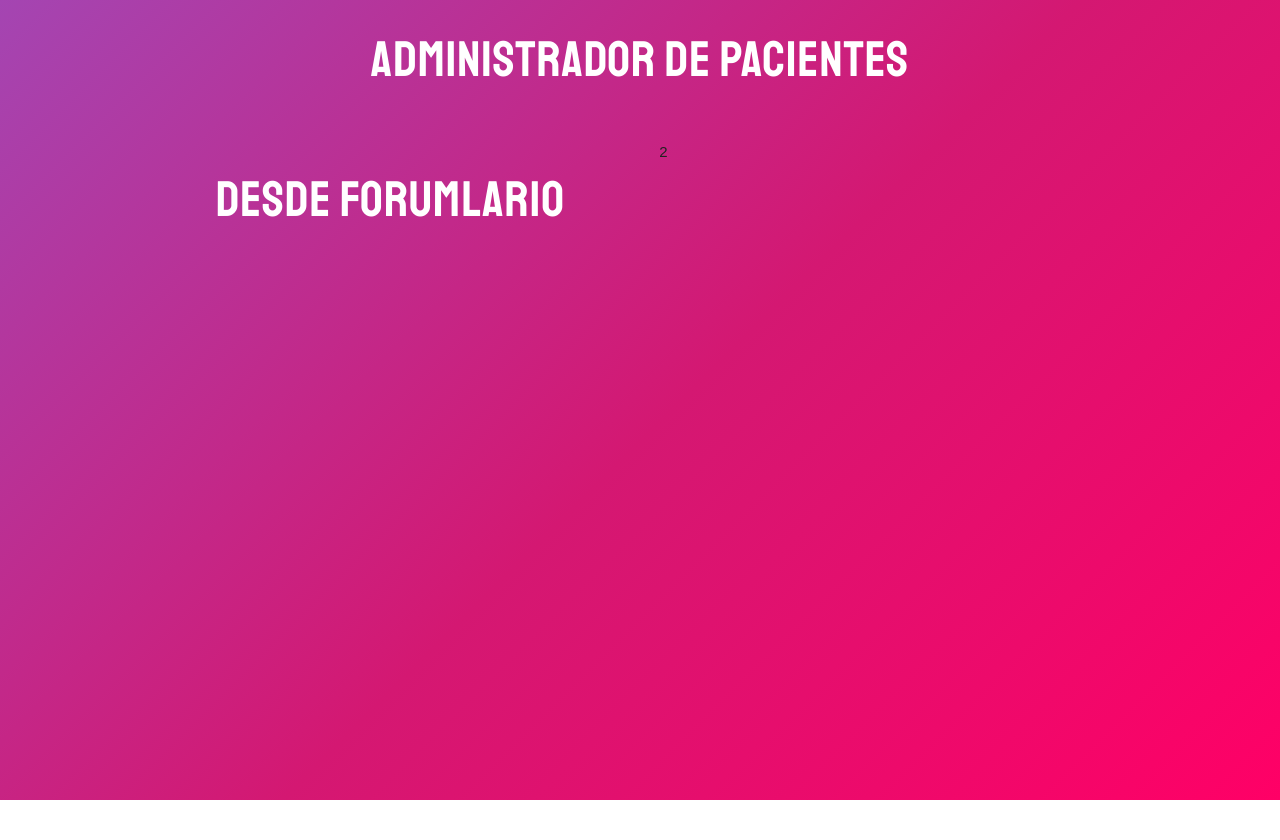
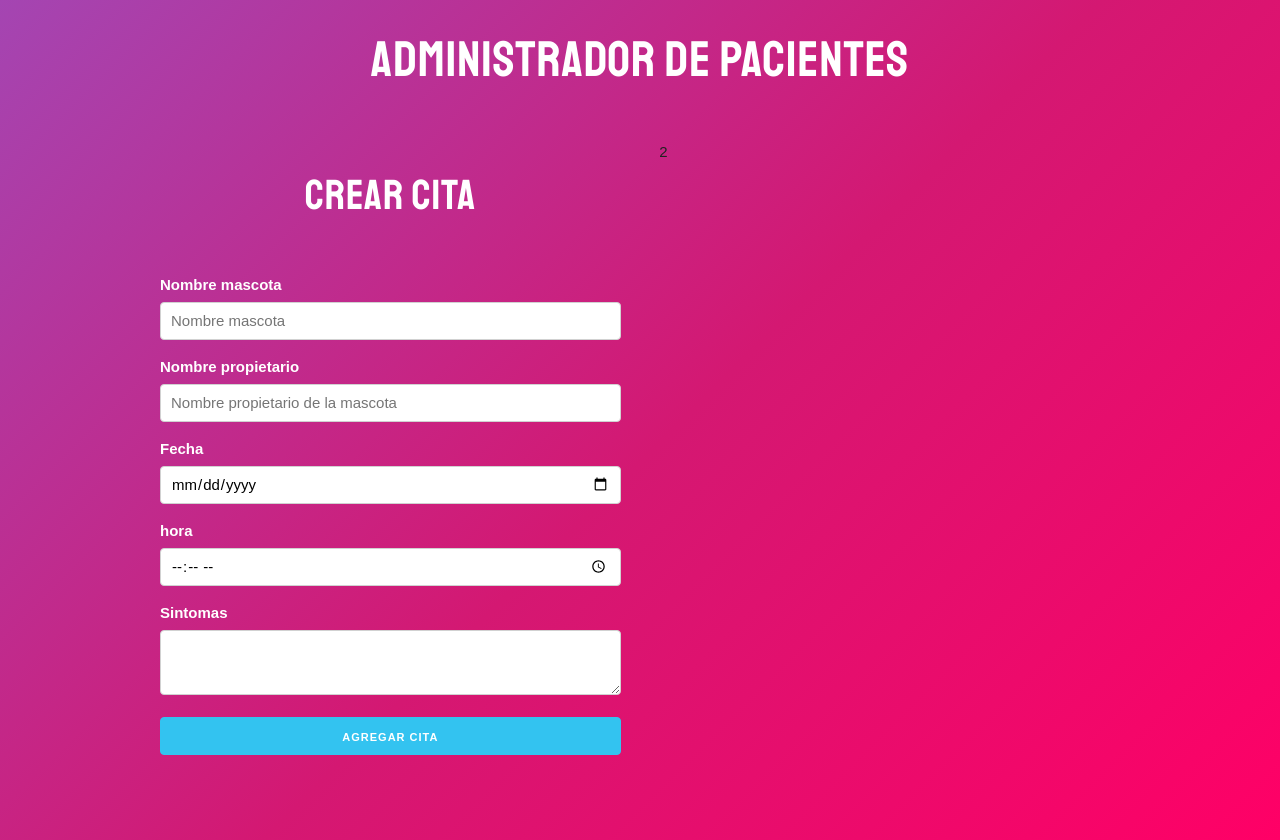
Before and after one commit to PabloFernandez-Git/Administrador-de-Pacientes, a React (Create React App) app: page / in a window 1280 px wide. Before the commit the page ends 800 px from the top, so only its background shows below. Built offline with nearby package versions, Linux system fonts and the light colour scheme.

Commit message:
Agregando los campos del formulario

```diff
--- a/src/components/Formulario.jsx
+++ b/src/components/Formulario.jsx
@@ -1,9 +1,54 @@
-import React from 'react';
+import React, { Fragment } from "react";
 
 const Formulario = () => {
     return (
-        <h1>Desde forumlario</h1>
+        <Fragment>
+            <h2>Crear cita</h2>
+
+            <form>
+                <label>Nombre mascota</label>
+                <input
+                    type="text"
+                    name="mascota"
+                    className="u-full-width"
+                    placeholder="Nombre mascota"
+                />
+
+                <label>Nombre propietario</label>
+                <input
+                    type="text"
+                    name="propietario"
+                    className="u-full-width"
+                    placeholder="Nombre propietario de la mascota"
+                />
+
+                <label>Fecha</label>
+                <input
+                    type="date"
+                    name="fecha"
+                    className="u-full-width"
+                />
+
+                <label>hora</label>
+                <input
+                    type="time"
+                    name="hora"
+                    className="u-full-width"
+                />
+
+                <label>Sintomas</label>
+                <textarea
+                    className="u-full-width"
+                    name="sintomas"
+                ></textarea>
+
+                <button
+                    type="submit"
+                    className="u-full-width button-primary"
+                >Agregar cita</button>
+            </form>
+        </Fragment>
     );
-}
+};
 
 export default Formulario;
```
